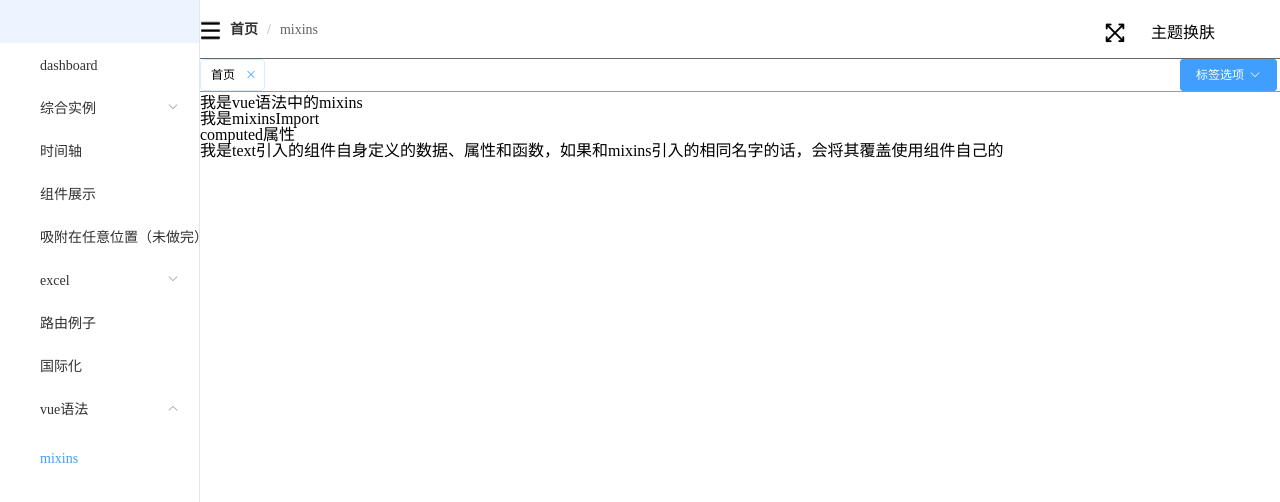
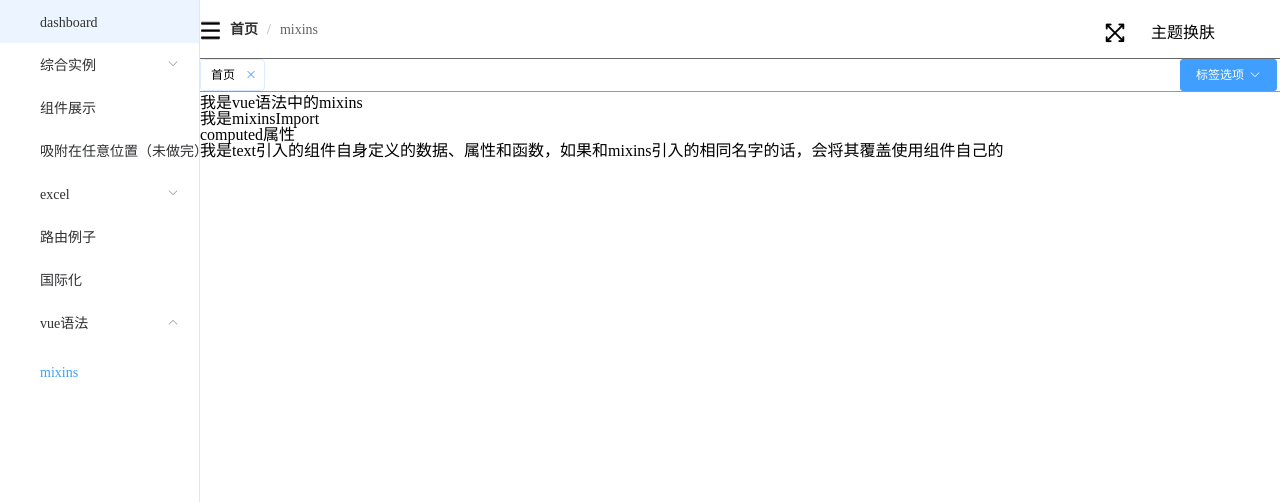
Before and after one commit to yujie0716006/vueDemo, a Vue app in the folder my-project/: page /#/vue_grammar/vue_mixins in a window 1280 px wide. Shown: the top 502 px of the page. Built offline with nearby package versions, Linux system fonts and the light colour scheme; a small style sheet from the web is missing.

Commit message:
将tab和timeLine从左侧导航中去掉，他是组件，并移动到components中，删掉一些不用的内容

```diff
--- a/my-project/src/views/timeLine/timeLine.vue
+++ b/my-project/src/components/timeLine/timeLine.vue
@@ -14,10 +14,6 @@
       </div>
       <div class="fourLineRight" v-for="n in 4" :style="{'margin-right':n*5+'px'}"></div>
     </div>
-    <div>
-      姓名为：{{num}}
-    </div>
-    <el-button @click="handleChange">改名字</el-button>
   </div>
 </template>
 
@@ -33,12 +29,6 @@
         num:this.username,
       }
     },
-    methods:{
-      handleChange(){
-        this.num = '花花';
-        console.log('sssssssss',this.num,this.username);
-      }
-    }
   }
 </script>
 
--- a/my-project/src/router/index.js
+++ b/my-project/src/router/index.js
@@ -3,8 +3,6 @@ import Router from 'vue-router'
 
 const layout = () => import('@/views/layout');
 const dashboard = () => import('@/views/dashboard/dashboard');
-const timeLine = () => import('@/views/timeLine/timeLine');
-const tab = () => import('@/views/example/tab/tab');
 const dragTable = () => import('@/views/example/tables/dragTable');
 const tables = () => import('@/views/example/tables/tables');
 const dynamicTable = () => import('@/views/example/tables/dynamicTable');
@@ -29,7 +27,7 @@ Vue.use(Router)
 /*路由数组里面的对象是这种类型的
 *     {
       path: '/', // 路径
-      component: layout, // 最外面的layout表示每次都是通过他来显示右边展示去的内容的，他的子元素就表示导航的层级
+      component: layout, // 最外面的layout表示每次都是通过他来显示右边展示区的内容的，他的子元素就表示导航的层级
       alwaysShow: true, // 当设置为true的时候表示，这个菜单一直显示在根目录上
       hidden: true, // 表示隐藏这个菜单目录
       children: [
@@ -49,7 +47,8 @@ export default new Router({
   routes: [
     {
       path: '/',
-      redirect: '/vue_grammar/vue_mixins'
+      redirect: '/vue_grammar/vue_mixins',
+      hidden: true
     },
     {
       path: '/',
@@ -70,20 +69,13 @@ export default new Router({
     {
       path: '/example',
       component: layout,
-      redirect: '/example/tab',
+      redirect: '/example/tables/dragTable',
+      alwaysShow: true,
       meta: {
         icon: 'icon-shouye',
         title: '综合实例'
       },
       children: [
-        {
-          path: 'tab',
-          component: tab,
-          name: "tab",
-          meta: {
-            title: 'tab'
-          }
-        },
         {
           path: 'tables',
           component: tables,
@@ -118,21 +110,6 @@ export default new Router({
               }
             },
           ]
-        }
-      ]
-    },
-    {
-      path: '/timeline',
-      component: layout,
-      children: [
-        {
-          path: 'index',
-          component: timeLine,
-          name: 'timeLine',
-          meta: {
-            icon: 'icon-shouye',
-            title: '时间轴',
-          }
         }
       ]
     },
--- a/my-project/src/views/dashboard/dashboard.vue
+++ b/my-project/src/views/dashboard/dashboard.vue
@@ -18,23 +18,14 @@
     <h1 style="fontSize:20px">tabs组件</h1>
     <el-row>
       <tabs :tabsTitles="tabsData">
-         <template slot-scope="clickTitleData">
-           <dragTable :clickTitleData="clickTitleData"></dragTable>
-         </template>
+        <template slot-scope="clickTitleData">
+          <dragTable :clickTitleData="clickTitleData"></dragTable>
+        </template>
       </tabs>
     </el-row>
 
     <!--时间轴-->
     <timeLine :location="location" :username="username"></timeLine>
-
-    <div class="input-class">
-      <el-input>请输入内容</el-input>
-      <el-select>
-        <el-option>
-          显示内容
-        </el-option>
-      </el-select>
-    </div>
 
   </div>
 </template>
@@ -44,44 +35,46 @@
   import echarts from "./components/echarts";
   import radarEchart from "./components/radarEchart";
   import roseType from "./components/roseType";
-  import timeLine from "../timeLine/timeLine";
-  import tabs from "../example/tab/tab";
+  import timeLine from "../../components/timeLine/timeLine";
+  import tabs from "../../components/tab/tab";
   import dragTable from "../example/tables/tabsContent";
 
   import axios from "axios"
 
   export default {
     name: "dashboard",
-    components:{cards,echarts,radarEchart,roseType,tabs,dragTable,timeLine},
-    mounted(){
+    components: {cards, echarts, radarEchart, roseType, tabs, dragTable, timeLine},
+    mounted() {
     },
     data() {
       return {
-        tabsData:['用户管理','配置管理','角色管理','定时任务补偿'],
-        location:[
+        tabsData: ['用户管理', '配置管理', '角色管理', '定时任务补偿'],
+        location: [
           {
-            time:'2017-3-24 14:45:10',
-            locate:"传媒大学",
+            time: '2017-3-24 14:45:10',
+            locate: "传媒大学",
           },
           {
-            time:'2017-3-24',
-            locate:"传媒学",
+            time: '2017-3-24',
+            locate: "传媒学",
           },
           {
-            time:'2017-3-24 14:45:10',
-            locate:"这是什么大学",
+            time: '2017-3-24 14:45:10',
+            locate: "这是什么大学",
           },
           {
-            time:'2017-3-24',
-            locate:"北京的一所大学",
+            time: '2017-3-24',
+            locate: "北京的一所大学",
+          },
+          {
+            time: '2021-02-02',
+            locate: "重新开始",
           },
         ],
-        username:'小明',
+        username: '小明',
       }
     },
-    methods:{
-
-    }
+    methods: {}
   }
 </script>
 
@@ -91,9 +84,11 @@
     height 100%
     background-color #EFF1F4
     overflow-y auto
+
     .echartWrap
       height 350px
       margin-bottom 70px
+
     .input-class
       width 300px
       height 15px
```
Also changed, not shown: my-project/src/components/tab/tab.vue (renamed from my-project/src/views/example/tab/tab.vue).
